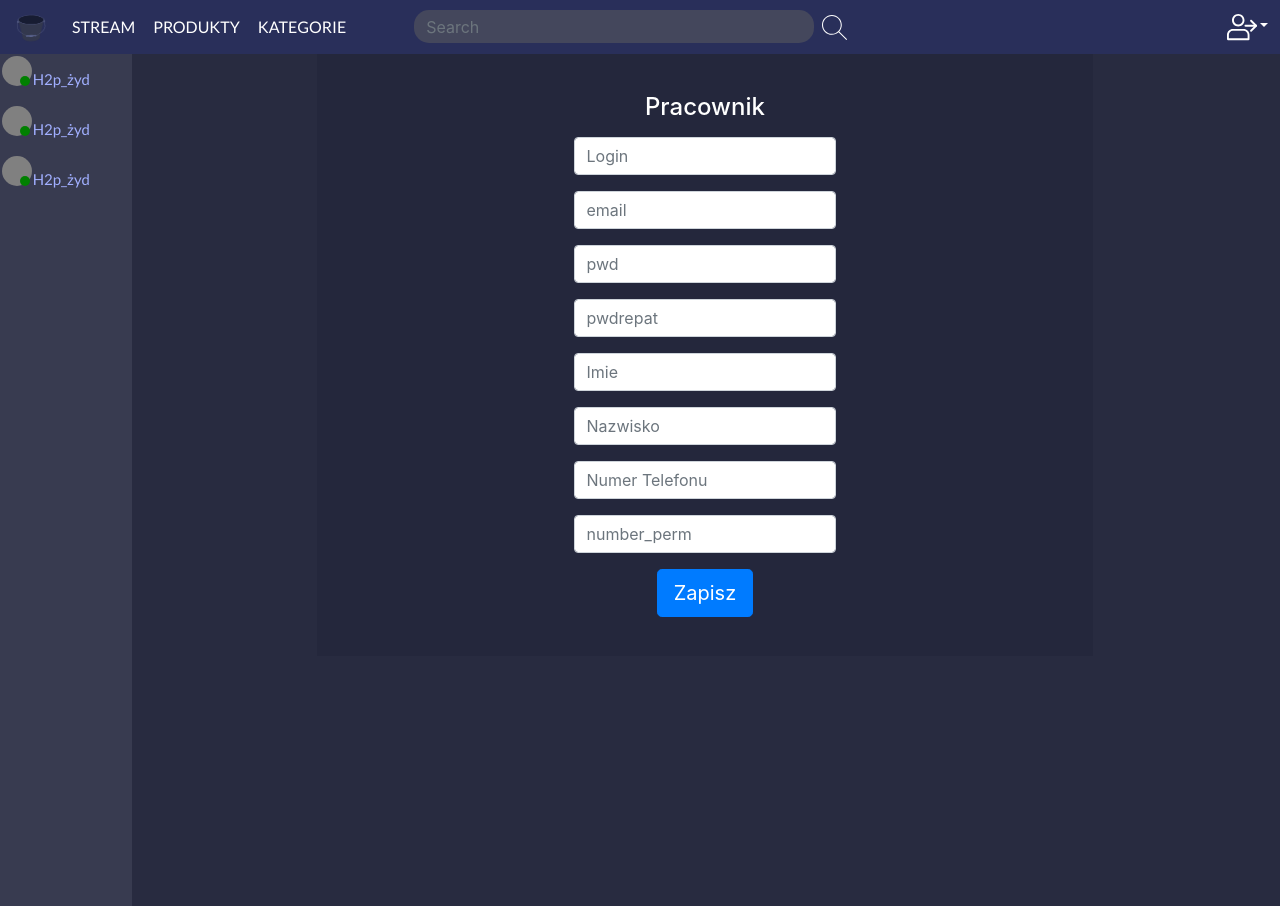
After one commit to JakubStepnik/sklep, a PHP site: page /edycja_pracownika.php in a window 1280 px wide. The commit adds this page. Run offline with PHP 8.4, Linux system fonts and the light colour scheme.

Commit message:
dodawnie pracownika

```diff
--- /dev/null
+++ b/edycja_pracownika.php
@@ -0,0 +1,126 @@
+<?php
+include_once "head.php";
+echo "</head>";
+include_once "nav.php";
+?>
+          <!--BODY-->
+          <div style="margin-top:45.5px;" >
+             <!--LEFT-->
+            <div class="obserwowani" style="position: fixed">
+              <!--LEFT1-->
+              <div class="row">
+                <div class="d-flex justify-content-between blok-700">
+                <div class=col-1>
+              <div class="kolo">
+         <svg height="50" width="50">
+   <circle cx="17" cy="25" r="15" stroke-width="3" fill="grey" />
+</svg>
+</div>
+<svg style="  width: 100%;height: 100% ;position: absolute;top: 30;left: 15;"height="25" width="30">
+  <circle cx="25" cy="5" r="5" stroke-width="3" fill="green"/>
+</svg>
+</div>
+<div class="row " style="position: relative; left:-34px;">
+<div class="col-lg-12 col-sm-10 napis-obserwowani  text-truncate" >H2p_żyd</div>
+</div>
+</div>
+</div>
+ <!--LEFT2-->
+              <div class="row">
+                <div class="d-flex justify-content-between blok-700">
+                <div class=col-1>
+              <div class="kolo">
+         <svg height="50" width="50">
+   <circle cx="17" cy="25" r="15" stroke-width="3" fill="grey" />
+</svg>
+</div>
+<svg style="  width: 100%;height: 100% ;position: absolute;top: 30;left: 15;"height="25" width="30">
+  <circle cx="25" cy="5" r="5" stroke-width="3" fill="green"/>
+</svg>
+</div>
+<div class="row " style="position: relative; left:-34px;">
+  <div class="col-lg-12 col-sm-10 napis-obserwowani  text-truncate" >H2p_żyd</div>
+  </div>
+</div>
+</div>
+ <!--LEFT3-->
+ <div class="row">
+  <div class="d-flex justify-content-between blok-700">
+  <div class=col-1>
+<div class="kolo">
+<svg height="50" width="50">
+<circle cx="17" cy="25" r="15" stroke-width="3" fill="grey" />
+</svg>
+</div>
+<svg style="  width: 100%;height: 100% ;position: absolute;top: 30;left: 15;"height="25" width="30">
+<circle cx="25" cy="5" r="5" stroke-width="3" fill="green"/>
+</svg>
+</div>
+<div class="row " style="position: relative; left:-34px;">
+  <div class="col-lg-12 col-sm-10 napis-obserwowani  text-truncate" >H2p_żyd</div>
+  </div>
+</div>
+</div>
+</div>
+<!--Ustawienia-->
+<div class="lorem">
+    <div class="row flex-column  nomargin align-items-center">
+
+        <div class="col-9 " style="padding:15px;background-color:#24273C">
+            <section id="cover" class="min-vh-50">
+                <div id="cover-caption">
+                    <div class="container">
+                        <div class="row text-white">
+                            <div class="col-xl-5 col-lg-6 col-md-8 col-sm-10 mx-auto text-center form p-4">
+                                <h4 class="display-12 py-2 text-center " >Pracownik</h4>
+
+                                    <form action="dolacz/ep.inc.php" class="justify-content-center" method="post">
+                                        <div class="form-group">
+                                            <input type="text" class="form-control" placeholder="Login" name="login">
+                                        </div>
+                                        <div class="form-group">
+                                            <input type="text" class="form-control" placeholder="email" name="email">
+                                        </div>
+                                        <div class="form-group">
+                                            <input type="password" class="form-control" placeholder="pwd" name="pwd">
+                                        </div>
+                                        <div class="form-group">
+                                            <input type="password" class="form-control" placeholder="pwdrepat" name="pwdrepat">
+                                        </div>
+                                        <div class="form-group">
+                                            <input type="text" class="form-control" placeholder="Imie" name="imie">
+                                        </div>
+                                        <div class="form-group">
+                                            <input type="text" class="form-control" placeholder="Nazwisko" name="nazwisko">
+                                        </div>
+                                        <div class="form-group">
+                                            <input type="text" class="form-control"  minlength="9" maxlength="9" placeholder="Numer Telefonu" name="nt">
+                                        </div>
+                                        <div class="form-group">
+                                            <input type="text" class="form-control" placeholder="number_perm" name="perm">
+                                        </div>
+                                        <button type="submit" class="btn btn-primary btn-lg" name="edycja_submit">Zapisz</button>
+                                    </form>
+                                    <?php
+                                    if(isset($_GET["error"])){
+                                      if($_GET["error"]=="none"){
+                                        echo "<span style='color:pink' <p>Zmiany zostały zapisane</p></span>";
+                                      }
+                                      else if($_GET["error"]=="notchange"){
+                                        echo "<span style='color:pink' <p>Niczego nie zmieniono!</p></span>";
+                                      }
+                                    }
+                                    ?>
+                            </div>
+                        </div>
+                    </div>
+
+                </div>
+
+
+ </div>
+<script src="bootstrap/jquery.js"></script>
+            <script src="bootstrap/bootstrap.bundle.min.js"></script>
+        </body>
+
+</html>
--- a/index.php
+++ b/index.php
@@ -1,5 +1,6 @@
-<?php include_once "nav/head.php";
-include_once "nav/nav.php";?>
+<?php include_once "head.php";
+echo '</head>';
+include_once "nav.php";?>
 
           <!--BODY-->
           <div style="margin-top:45.5px;" >
--- a/logowanie.php
+++ b/logowanie.php
@@ -1,11 +1,11 @@
 <?php
- include_once "nav/head.php";
+ include_once "head.php";
  echo '</head>';
 if(isset($_SESSION["useruid"])){
   header("Location: index.php");
   exit();
 }
-include_once "nav/nav.php";
+include_once "nav.php";
 ?>
           <!--BODY-->
           <div style="margin-top:45.5px;" >
--- a/nav/nav.php
+++ b/nav.php
@@ -46,24 +46,24 @@
         </a>
         <?php
           if(isset($_SESSION["perm"])){
-            $sql="Select*from mods";
+            $sql="Select*from mods where perm={$_SESSION["perm"]}";
             $result=mysqli_query($conn,$sql);$row=mysqli_fetch_assoc($result);
             if($row["perm"]==1){
-              echo '
+              echo $row["modlogin"].'
         <div class="dropdown-menu"  aria-labelledby="navbarDropdown" style="left:-100%; background-color:#292F5A ;">
           <a class="dropdown-item lato" href="panel_adm.php" style="font-size:16px; color:white;margin-left:2px;background-color:#292F5A; font-algin:center">Panel admina</a>
           <a class="dropdown-item lato" href="dolacz/wyloguj.inc.php" style="font-size:16px; color:white;margin-left:2px; background-color:#292F5A;">Wyloguj</a>
           </div>';
           }
           else if($row["perm"]==2){
-            echo '
+            echo  $row["modlogin"].'
       <div class="dropdown-menu"  aria-labelledby="navbarDropdown" style="left:-100%; background-color:#292F5A ;">
         <a class="dropdown-item lato" href="panel_adm.php" style="font-size:16px; color:white;margin-left:2px;background-color:#292F5A; font-algin:center">Panel pracownika</a>
         <a class="dropdown-item lato" href="dolacz/wyloguj.inc.php" style="font-size:16px; color:white;margin-left:2px; background-color:#292F5A;">Wyloguj</a>
         </div>';
         }
       } else if(isset($_SESSION["useruid"])){
-          echo'
+          echo $_SESSION["useruid"].'
         <div class="dropdown-menu"  aria-labelledby="navbarDropdown" style="left:-100%; background-color:#292F5A ;">
           <a class="dropdown-item lato" href="ustawienia.php" style="font-size:16px; color:white;margin-left:2px;background-color:#292F5A;">Ustawienia</a>
           <a class="dropdown-item lato" href="dolacz/wyloguj.inc.php" style="font-size:16px; color:white;margin-left:2px; background-color:#292F5A;">Wyloguj</a>
--- a/produkty.php
+++ b/produkty.php
@@ -1,8 +1,8 @@
 <?php
-include_once "nav/head.php";
+include_once "head.php";
 echo '<link rel="stylesheet" href="style/produkty_style.css">';
 echo "</head>";
-include_once "nav/nav.php";
+include_once "nav.php";
 require_once 'dolacz/db.inc.php';
 ?>
           <!--BODY-->
--- a/ustawienia.php
+++ b/ustawienia.php
@@ -1,7 +1,7 @@
 <?php
- include_once "nav/head.php";
+ include_once "head.php";
  echo '</head>';
-include_once "nav/nav.php";
+include_once "nav.php";
 require_once 'dolacz/db.inc.php';
 ?>
 
```
Also changed, not shown: dolacz/ep.inc.php (added, +43 -0 lines), dolacz/functions.inc.php (renamed from edycja/dolacz/functions.inc.php, +38 -1 lines), panel_adm.php (+4 -4 lines), dolacz/db.inc.php (renamed from edycja/dolacz/db.inc.php), dolacz/edycja.inc.php (renamed from edycja/dolacz/edycja.inc.php), dolacz/login.inc.php (renamed from edycja/dolacz/login.inc.php), dolacz/rejestracja.inc.php (renamed from edycja/dolacz/rejestracja.inc.php), dolacz/wyloguj.inc.php (renamed from edycja/dolacz/wyloguj.inc.php), edycja.php (renamed from edycja/edycja.php), edycja/edycja_pracownika.php (deleted), head.php (renamed from nav/head.php).
